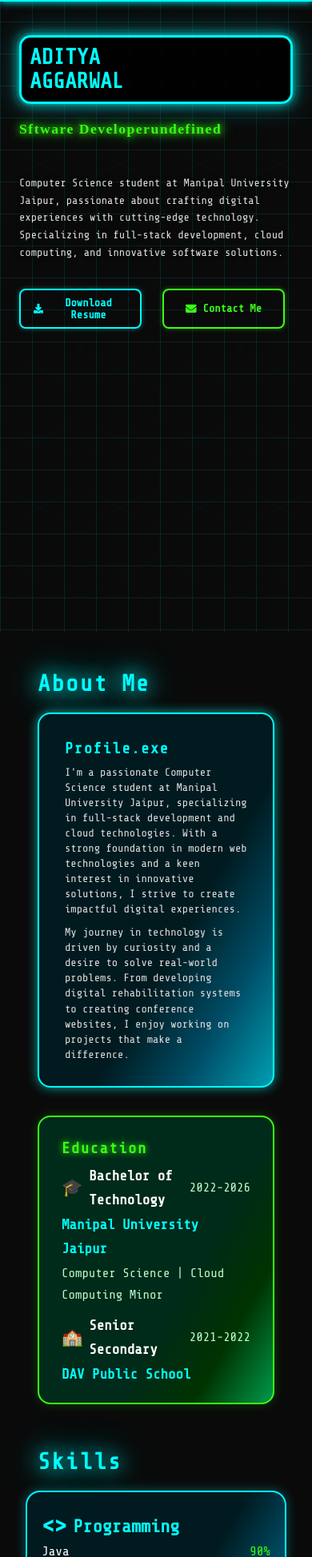
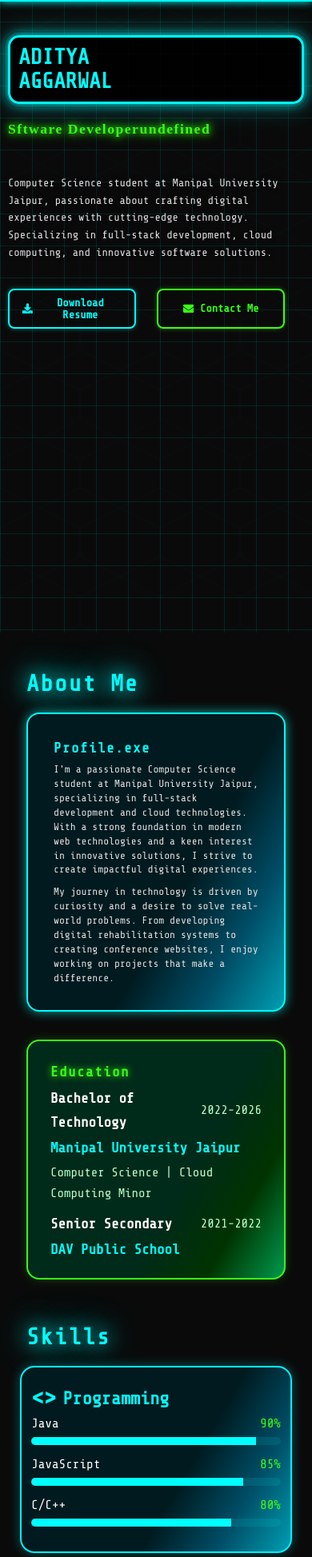
Before and after one commit to nonofficial4567/portfolio, a React (Vite) app: page / in a window 390 px wide. Shown: the part 53-2000 px from the top of the page at 80% size. Built offline with nearby package versions, Linux system fonts and the light colour scheme.

Commit message:
Reduce border spacing and fix text overflow in About section

```diff
--- a/src/components/About.jsx
+++ b/src/components/About.jsx
@@ -135,16 +135,12 @@ const About = () => {
               marginBottom: '2px'
             }}>
               <span style={{
-                display: 'flex',
-                alignItems: 'center',
-                gap: '8px',
                 fontFamily: "'Share Tech Mono', monospace",
                 fontWeight: 600,
                 fontSize: '1.1rem',
                 color: '#fff',
                 lineHeight: 1.7 // Match line spacing
               }}>
-                <span style={{ fontSize: '1.2em', color: '#39ff14' }}>🎓</span>
                 Bachelor of Technology
               </span>
               <span style={{
@@ -187,16 +183,12 @@ const About = () => {
               marginBottom: '2px'
             }}>
               <span style={{
-                display: 'flex',
-                alignItems: 'center',
-                gap: '8px',
                 fontFamily: "'Share Tech Mono', monospace",
                 fontWeight: 600,
                 fontSize: '1.1rem',
                 color: '#fff',
                 lineHeight: 1.7 // Match line spacing
               }}>
-                <span style={{ fontSize: '1.2em', color: '#39ff14' }}>🏫</span>
                 Senior Secondary
               </span>
               <span style={{
@@ -264,45 +256,77 @@ if (typeof window !== "undefined") {
   /* Mobile responsive styles for About section */
   @media (max-width: 768px) {
     .profile-exe-title, .education-title {
-      font-size: 1.4rem !important;
+      font-size: 1.3rem !important;
       margin-bottom: 10px !important;
       line-height: 1.2 !important;
       text-align: left !important;
     }
     .profile-exe-desc {
-      font-size: 0.95rem !important;
+      font-size: 0.9rem !important;
       line-height: 1.5 !important;
       text-align: left !important;
       margin-bottom: 12px !important;
     }
     .about-container .card {
-      padding: 18px 16px !important;
+      padding: 14px 12px !important;
     }
     .education-title {
       margin-bottom: 12px !important;
     }
     .about-container .card > div {
-      font-size: 0.9rem !important;
+      font-size: 0.85rem !important;
       line-height: 1.5 !important;
       margin-bottom: 6px !important;
+    }
+    /* Education section specific mobile adjustments */
+    .about-container .card > div[style*="display: flex"] {
+      font-size: 0.9rem !important;
+    }
+    .about-container .card > div[style*="display: flex"] span:first-child {
+      font-size: 0.9rem !important;
+    }
+    .about-container .card > div[style*="display: flex"] span:last-child {
+      font-size: 0.8rem !important;
+    }
+    .about-container .card > div[style*="color: #00ffff"] {
+      font-size: 0.9rem !important;
+    }
+    .about-container .card > div[style*="color: #baffc9"] {
+      font-size: 0.8rem !important;
     }
   }
   @media (max-width: 480px) {
     .profile-exe-title, .education-title {
-      font-size: 1.2rem !important;
+      font-size: 1.1rem !important;
       margin-bottom: 8px !important;
     }
     .profile-exe-desc {
-      font-size: 0.85rem !important;
+      font-size: 0.8rem !important;
       line-height: 1.4 !important;
       margin-bottom: 10px !important;
     }
     .about-container .card {
-      padding: 14px 12px !important;
+      padding: 12px 10px !important;
     }
     .about-container .card > div {
+      font-size: 0.75rem !important;
+      margin-bottom: 4px !important;
+    }
+    /* Education section specific mobile adjustments for very small screens */
+    .about-container .card > div[style*="display: flex"] {
       font-size: 0.8rem !important;
-      margin-bottom: 4px !important;
+    }
+    .about-container .card > div[style*="display: flex"] span:first-child {
+      font-size: 0.8rem !important;
+    }
+    .about-container .card > div[style*="display: flex"] span:last-child {
+      font-size: 0.75rem !important;
+    }
+    .about-container .card > div[style*="color: #00ffff"] {
+      font-size: 0.8rem !important;
+    }
+    .about-container .card > div[style*="color: #baffc9"] {
+      font-size: 0.75rem !important;
     }
   }
   `;
--- a/src/index.css
+++ b/src/index.css
@@ -691,7 +691,7 @@ footer a:hover {
   }
 
   .home-section {
-    padding: 70px 15px 15px;
+    padding: 70px 8px 15px;
     min-height: calc(100vh - 60px);
   }
 
@@ -764,11 +764,11 @@ footer a:hover {
   .stats-cards {
     justify-content: center;
     width: 100%;
-    padding: 0 15px;
+    padding: 0 8px;
   }
 
   section {
-    padding: 15px 15px;
+    padding: 15px 8px;
     min-height: auto;
     width: 100%;
     box-sizing: border-box;
@@ -778,7 +778,7 @@ footer a:hover {
   .about-container {
     flex-direction: column !important;
     gap: 15px !important;
-    padding: 0 15px;
+    padding: 0 8px;
     width: 100%;
     box-sizing: border-box;
   }
@@ -792,7 +792,7 @@ footer a:hover {
   }
 
   .about-container .card {
-    padding: 20px 18px !important;
+    padding: 16px 12px !important;
     margin-bottom: 15px !important;
   }
   /* Skills Section Mobile */
@@ -800,7 +800,7 @@ footer a:hover {
     flex-direction: column !important;
     gap: 15px !important;
     width: 100%;
-    padding: 0 15px;
+    padding: 0 8px;
     box-sizing: border-box;
   }
 
@@ -811,14 +811,14 @@ footer a:hover {
     max-width: 100% !important;
     margin: 0 !important;
     box-sizing: border-box;
-    padding: 20px 18px !important;
+    padding: 16px 12px !important;
   }
 
   .skills-container > div:last-of-type {
     flex-direction: column !important;
     gap: 15px !important;
     width: 100%;
-    padding: 0 15px;
+    padding: 0 8px;
     box-sizing: border-box;
   }
 
@@ -828,7 +828,7 @@ footer a:hover {
     gap: 15px !important;
     align-items: center !important;
     width: 100%;
-    padding: 0 15px;
+    padding: 0 8px;
     box-sizing: border-box;
   }
 
@@ -839,7 +839,7 @@ footer a:hover {
     height: auto !important;
     min-height: auto !important;
     box-sizing: border-box;
-    padding: 20px 18px !important;
+    padding: 16px 12px !important;
   }
 
   /* Force single column layout on mobile for projects */
@@ -848,7 +848,7 @@ footer a:hover {
     flex-direction: column !important;
     align-items: center !important;
     width: 100%;
-    padding: 0 15px;
+    padding: 0 8px;
     box-sizing: border-box;
   }
 
@@ -864,19 +864,19 @@ footer a:hover {
     width: 100% !important;
     max-width: 100% !important;
     margin: 0 !important;
-    padding: 0 15px;
+    padding: 0 8px;
     box-sizing: border-box;
   }
   /* Experience Timeline Mobile Adjustments */
   .experience-container .desktop-timeline {
-    padding: 0 15px;
+    padding: 0 8px;
     max-width: 100%;
   }
 
   .experience-container .desktop-timeline .card {
     width: calc(100% - 60px) !important;
     max-width: calc(100% - 60px) !important;
-    padding: 12px 14px !important;
+    padding: 10px 12px !important;
     margin-left: 30px !important;
     margin-right: 0 !important;
     font-size: 0.85rem;
@@ -902,7 +902,7 @@ footer a:hover {
     flex-direction: column !important;
     gap: 15px !important;
     width: 100%;
-    padding: 0 15px;
+    padding: 0 8px;
     box-sizing: border-box;
   }
 
@@ -912,7 +912,7 @@ footer a:hover {
     width: 100% !important;
     max-width: 100% !important;
     box-sizing: border-box;
-    padding: 16px 14px !important;
+    padding: 14px 12px !important;
   }
 
   /* Contact Section Mobile */
@@ -921,7 +921,7 @@ footer a:hover {
     gap: 15px !important;
     align-items: center !important;
     width: 100%;
-    padding: 0 15px;
+    padding: 0 8px;
     box-sizing: border-box;
   }
 
@@ -932,7 +932,7 @@ footer a:hover {
     width: 100% !important;
     max-width: 100% !important;
     box-sizing: border-box;
-    padding: 18px 16px !important;
+    padding: 16px 12px !important;
   }
 
  /* Experience Timeline Mobile */
@@ -952,7 +952,7 @@ footer a:hover {
    .experience-container .mobile-timeline {
      display: none !important;
      width: 100%;
-     padding: 0 15px;
+     padding: 0 8px;
      box-sizing: border-box;
    }
 
@@ -1007,7 +1007,7 @@ footer a:hover {
   /* Fix section headings spacing */
   .section-heading {
     margin: 15px 0 25px 0 !important;
-    padding: 0 15px !important;
+    padding: 0 8px !important;
     text-align: left !important;
     font-size: 2.2rem !important;
   }
@@ -1024,7 +1024,7 @@ footer a:hover {
   }
 
   .home-section {
-    padding: 65px 12px 15px;
+    padding: 65px 5px 15px;
   }
 
   .main-title {
@@ -1069,7 +1069,7 @@ footer a:hover {
 
 
   section {
-    padding: 12px 12px;
+    padding: 12px 5px;
     width: 100%;
     box-sizing: border-box;
   }
@@ -1113,7 +1113,7 @@ footer a:hover {
 
   /* Awards section spacing fix */
   .awards-container {
-    padding: 0 12px !important;
+    padding: 0 5px !important;
     width: 100% !important;
     box-sizing: border-box !important;
   }
```
